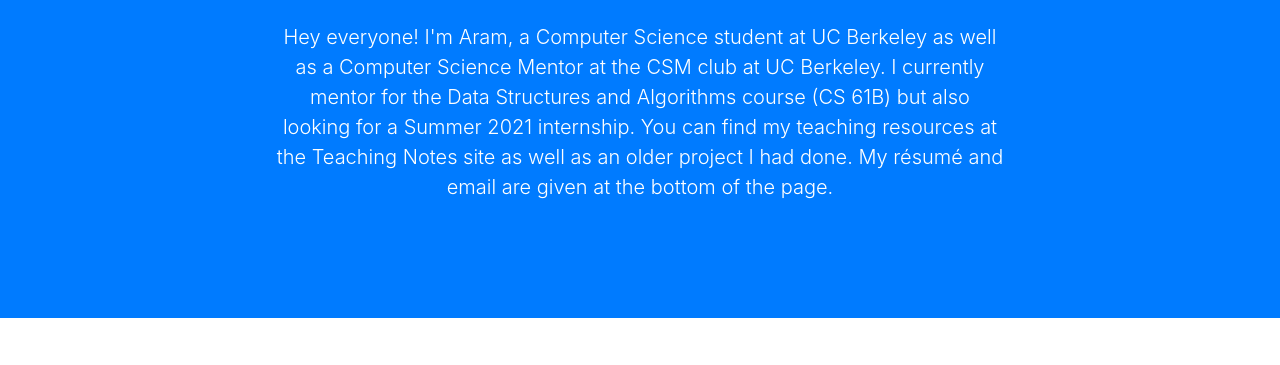
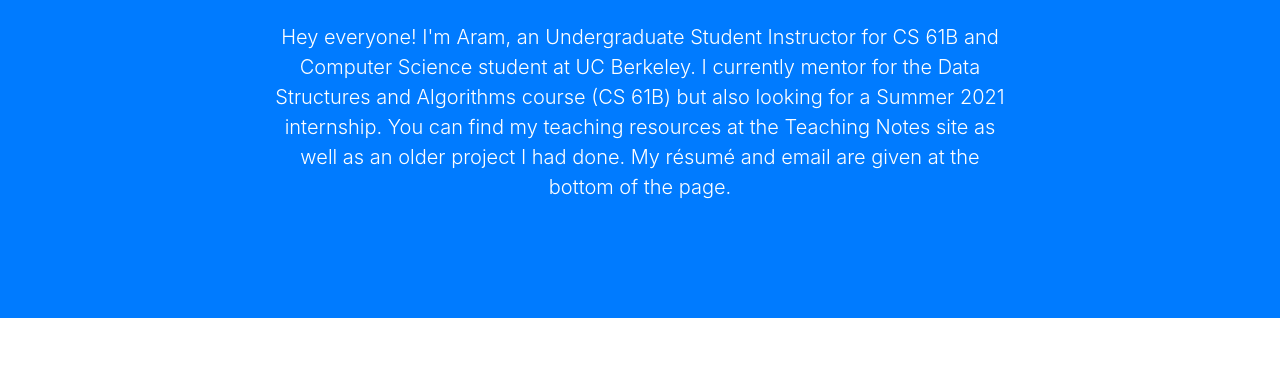
Before and after one commit to aramkazorian/aramkazorian.github.io, a website with bundled scripts: page index.html in a window 1280 px wide. Shown: the part 412-777 px from the top of the page. Built offline with nearby package versions, Linux system fonts and the light colour scheme.

Commit message:
Changed description

```diff
--- a/index.html
+++ b/index.html
@@ -49,8 +49,8 @@
               <div class="text-center album-cover">
                 <img src="AramKazorian.PNG" width="242" height="400" class="rounded img-fluid" alt="Responsive image">
               </div>
-              <p class="lead"> Hey everyone! I'm Aram, a Computer Science student at UC Berkeley
-                 as well as a Computer Science Mentor at the CSM club at UC Berkeley. I currently
+              <p class="lead"> Hey everyone! I'm Aram, an Undergraduate
+                  Student Instructor for CS 61B and Computer Science student at UC Berkeley. I currently
                   mentor for the Data Structures and Algorithms course (CS 61B) but also looking
                   for a Summer 2021 internship. You can find my teaching resources at the Teaching
                   Notes site as well as an older project I had done. My résumé and email are given
```
